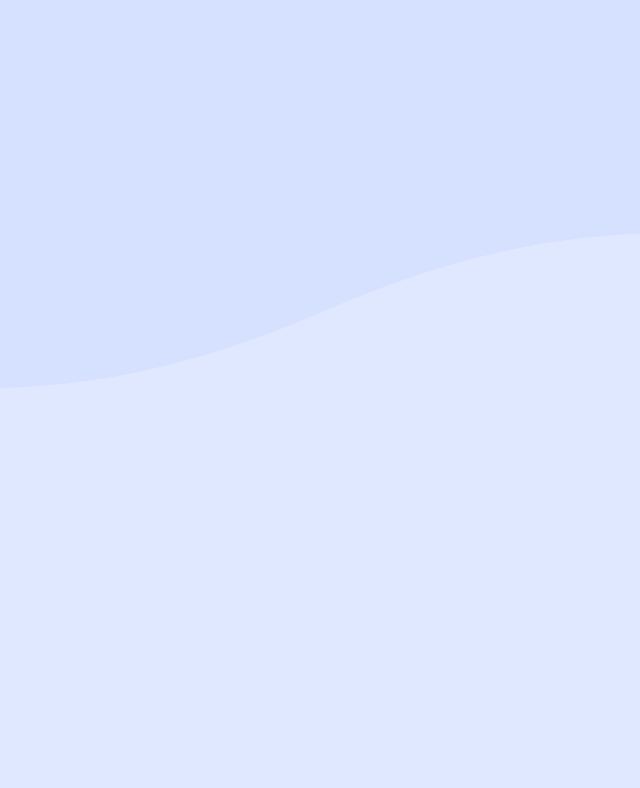
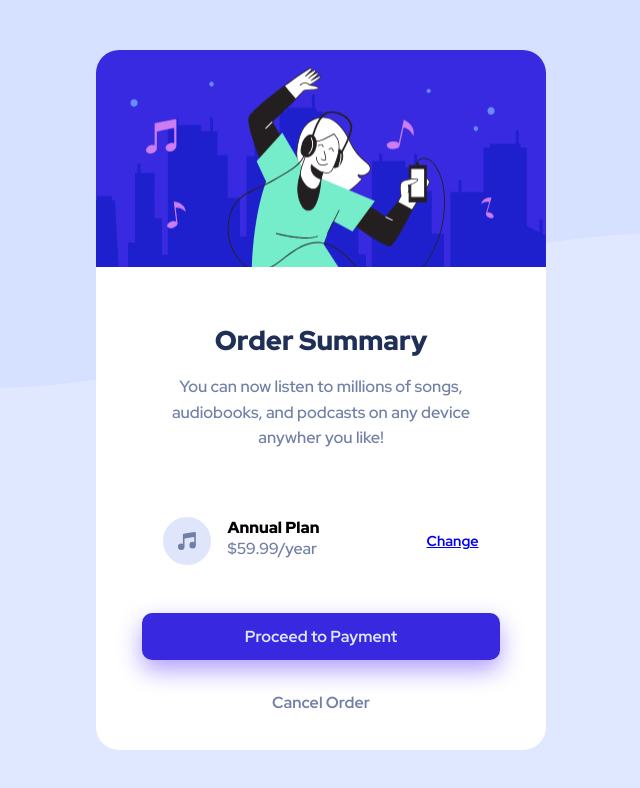
Before and after one commit to edsouzza/Desafios-HTML-CSS, a plain HTML site: page Projeto 1/index.html in a window 1280 px wide. Shown: the whole page, without its empty margins (319-959 px from the left). Drawn offline with Linux system fonts and the light colour scheme.

Commit message:
feat: Projeto 1 HTML CSS maked

```diff
--- a/Projeto 1/css/index.css
+++ b/Projeto 1/css/index.css
@@ -25,3 +25,113 @@ body{
     background-position-x: bottom;
     background-color: var(--primary-color);
 }
+main{
+    display: flex;
+    justify-content: center;
+    align-items: center;
+    width: 100vw;
+    height: 100vh;
+}
+.card{
+    width: 450px;
+    height: 700px;
+    background-color: #ffffff;
+    border-radius: 23px;
+}
+.card .card-hero{
+    width: 100%;
+    height: 217px;
+    border-radius: 23px 23px 0 0;
+    background-image: url(/images/illustration-hero.svg);
+    background-repeat: no-repeat;
+    background-position: center;
+    background-size: cover;
+    margin-bottom: 55px;
+}
+.card .card-infos{
+  display: flex;
+  justify-content: center;
+  align-items: center;
+  flex-direction: column;
+  border-radius: 0 0 23px 23px;
+}
+.card .card-infos .textos{
+    width: 70%;
+    display: flex;
+    flex-direction: column;
+    justify-content: center;
+    align-items: center;
+}
+.card .card-infos .textos h2{
+    font-size: 1.7rem;
+    font-weight: 900;
+    margin-bottom: 1rem;
+    color: var(--dark-blue);
+}
+.card .card-infos .textos p{
+    text-align: center;
+    font-size: 16.3px;
+    color: var(--desaturated-blue);
+    font-weight: 600;
+    line-height: 1.6rem;
+    margin-bottom: 55px;
+}
+.card .card-infos .plan{
+    width: 75%;
+    display: flex;
+    justify-content: space-between;
+    align-items: center;
+    padding: .7rem;
+}
+.card .card-infos .plan .left{
+    width: 50%;
+    display: flex;
+    gap: 1rem;
+}
+.card .card-infos .plan .plan-infos .type-plan{
+    font-weight: 900;
+}
+.card .card-infos .plan .plan-infos .price-plan{
+    color: var(--desaturated-blue);
+    font-weight: 600;
+}
+.card .card-infos .plan .right{
+    font-size: .9rem;
+    color: var(--secondary-color);
+    font-weight: 700;
+}
+.card .card-infos .plan .right a{
+   text-decoration: underline;
+}
+.card .card-infos .plan .right a:hover{
+   text-decoration: none;
+   color: #6a49ff;
+}
+.card .card-infos .card-action{
+    width: 100%;
+    padding: 2.3rem;
+    display: flex;
+    justify-content: center;
+    align-items: center;
+    flex-direction: column;
+    gap: 2rem;
+    border-radius: 0 0 23px 23px;
+}
+.card .card-infos .card-action .btn-payment{
+    background: var(--secondary-color);
+    color: var(--primary-color);
+    font-weight: 700;
+    border-radius: 10px;
+    padding: .8rem;
+    width: 95%;
+    text-align: center;
+    transition: all .3s;
+    box-shadow: 0px 10px 25px #af9efd;
+}
+.card .card-infos .card-action .btn-payment:hover{
+    background: #6a49ff;
+}
+.card .card-infos .card-action .btn-cancel{
+    color: var(--desaturated-blue);
+    font-weight: 700;
+}
--- a/Projeto 1/index.html
+++ b/Projeto 1/index.html
@@ -8,6 +8,30 @@
     <title>Desafios HTML & CSS Projeto 1</title>
 </head>
 <body>
-
+    <main>
+        <div class="card">
+            <div class="card-hero"></div>
+            <div class="card-infos">
+                <div class="textos">
+                    <h2>Order Summary</h2>
+                    <p>You can now listen to millions of songs, audiobooks, and podcasts on any device anywher you like!</p>
+                </div>
+                <div class="plan">
+                    <div class="left">
+                        <img src="images/icon-music.svg" alt="icon-music">
+                        <div class="plan-infos">
+                            <p class="type-plan">Annual Plan</p>
+                            <p class="price-plan">$59.99/year</p>
+                        </div>
+                    </div>
+                    <div class="right"><a href="#">Change</a></div>
+                </div>
+                <div class="card-action">
+                    <a href="#" class="btn-payment">Proceed to Payment</a>
+                    <a href="#" class="btn-cancel">Cancel Order</a>
+                </div>
+            </div>
+        </div>
+    </main>
 </body>
 </html>
```
